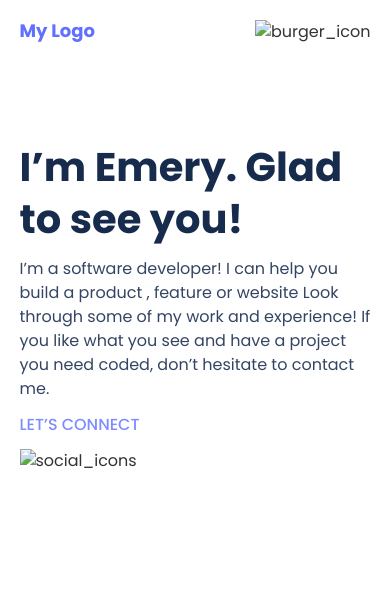
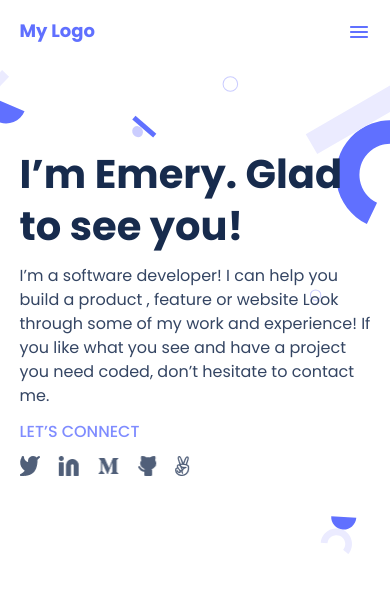
Before and after one commit to Emeryherve/setup-and-mobile-first, a website: page index.html in a window 390 px wide. Drawn offline with Linux system fonts and the light colour scheme.

Commit message:
adding images

```diff
--- a/index.html
+++ b/index.html
@@ -19,7 +19,7 @@
         </ul>
       </div>
       <div id="burger">
-        <img src="/images/IconMenu.svg" alt="burger_icon" />
+        <img src="/images/icon-Menu.svg" alt="burger_icon" />
       </div>
     </nav>
  <section class="headline_section">
@@ -27,7 +27,7 @@
 Glad to see you!</h1>
 <p class="description">I’m a software developer! I can help you build a product , feature or website Look through some of my work and experience! If you like what you see and have a project you need coded, don’t hesitate to contact me.</p>
 <h6 class="CTA">LET’S CONNECT</h6>
- <img src="/images/social_icons.svg" alt="social_icons" />
+ <img src="/images/social-media-icons.png" alt="social_icons" />
  </section>
   </body>
 </html>
```
Also changed, not shown: images/header-shapes-mobile.svg (added), images/icon-Menu.svg (added), images/social-media-icons.png (added).
